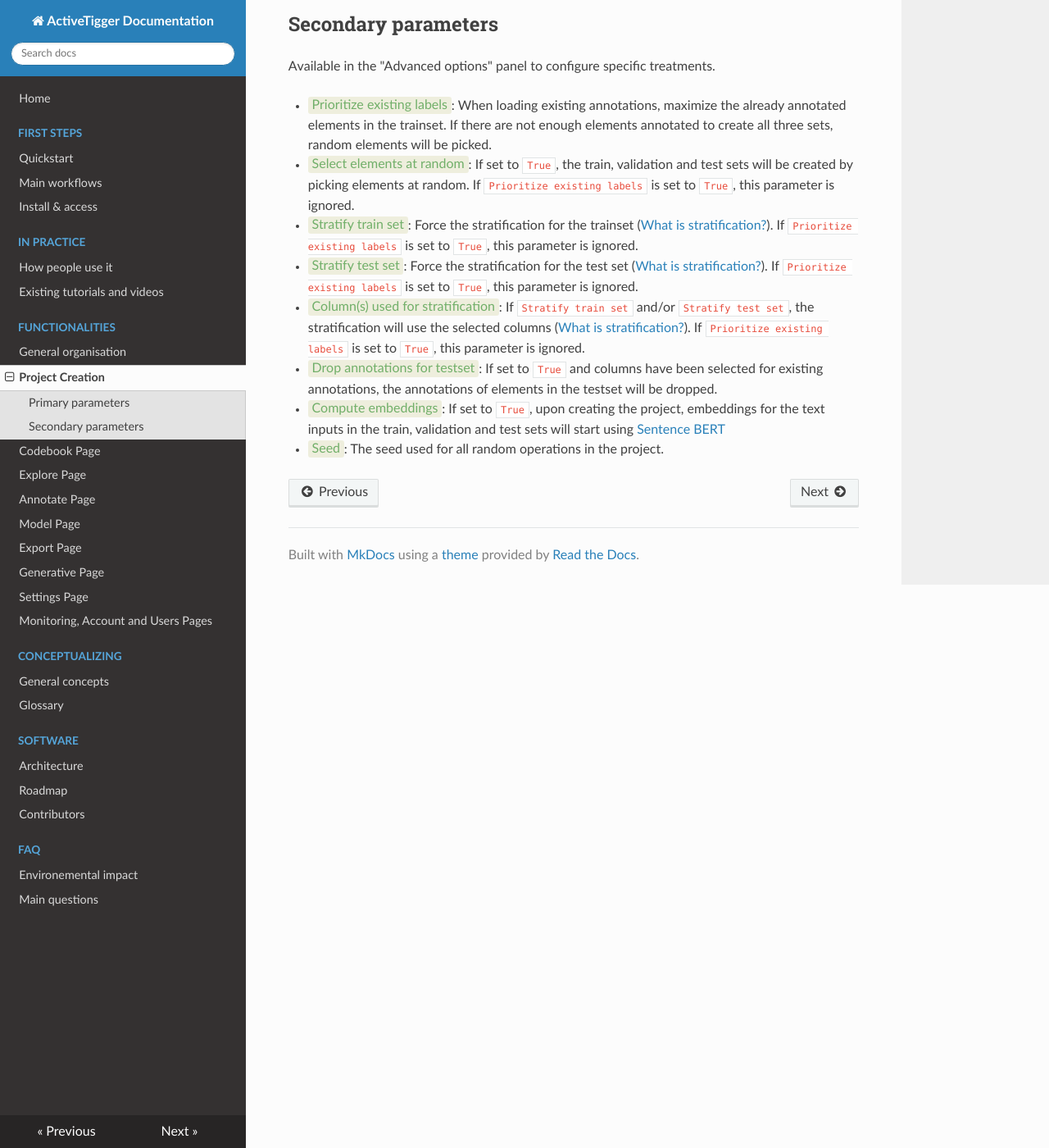
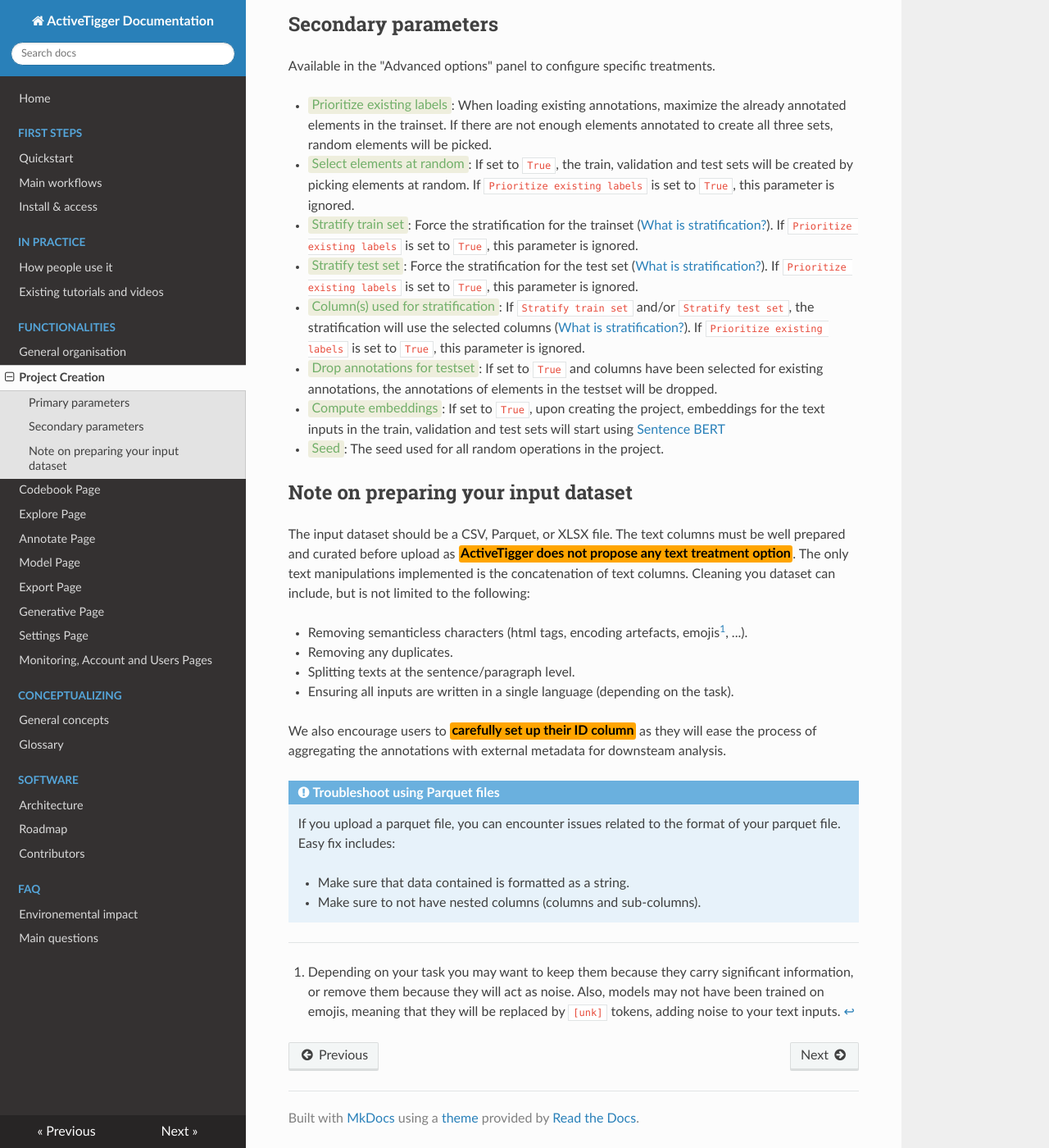
Before and after one commit to activetigger/documentation, an MkDocs documentation site: the page built from docs/functionalities/project-creation.md, in a window 1280 px wide and 1400 px high, scrolled down 1368 px. Shown: the whole window at 82% size. Built offline with MkDocs 1.6.1, drawn with Linux system fonts in a browser that asks for light colours; nearby versions of some CDN libraries.

Commit message:
fix links and add section for guidelines to prepare input dataset

```diff
--- a/docs/functionalities/project-creation.md
+++ b/docs/functionalities/project-creation.md
@@ -35,3 +35,22 @@ Available in the "Advanced options" panel to configure specific treatments.
 - <span class="parameter secondary">Drop annotations for testset</span>: If set to `True` and columns have been selected for existing annotations, the annotations of elements in the testset will be dropped.
 - <span class="parameter secondary">Compute embeddings</span>: If set to `True`, upon creating the project, embeddings for the text inputs in the train, validation and test sets will start using [Sentence BERT](https://sbert.net/)
 - <span class="parameter secondary">Seed</span>: The seed used for all random operations in the project.
+
+## Note on preparing your input dataset
+
+The input dataset should be a CSV, Parquet, or XLSX file. The text columns must be well prepared and curated before upload as <span class="highlight">ActiveTigger does not propose any text treatment option</span>. The only text manipulations implemented is the concatenation of text columns. Cleaning you dataset can include, but is not limited to the following:
+
+- Removing semanticless characters (html tags, encoding artefacts, emojis[^note-emoji], ...).
+- Removing any duplicates.
+- Splitting texts at the sentence/paragraph level.
+- Ensuring all inputs are written in a single language (depending on the task).
+
+[^note-emoji]: Depending on your task you may want to keep them because they carry significant information, or remove them because they will act as noise. Also, models may not have been trained on emojis, meaning that they will be replaced by `[unk]` tokens, adding noise to your text inputs.
+
+We also encourage users to <span class="highlight">carefully set up their ID column</span> as they will ease the process of aggregating the annotations with external metadata for downsteam analysis.
+
+!!! Note "Troubleshoot using Parquet files"
+    If you upload a parquet file, you can encounter issues related to the format of your parquet file. Easy fix includes:
+
+    - Make sure that data contained is formatted as a string.
+    - Make sure to not have nested columns (columns and sub-columns).
```
Also changed, not shown: docs/faq/faq.md (+0 -7 lines), docs/functionalities/codebook.md (+1 -1 lines), docs/quickstart/workflows.md (+6 -6 lines).
